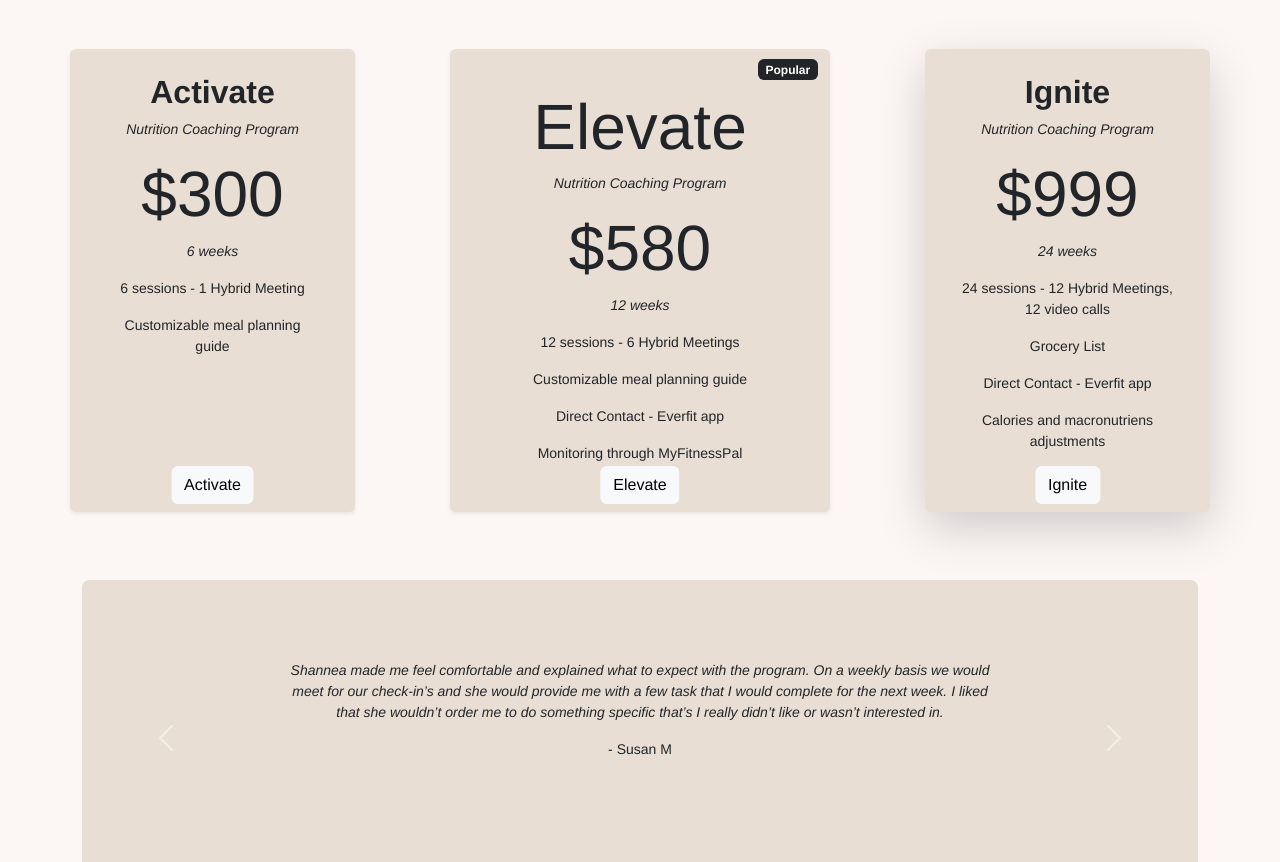
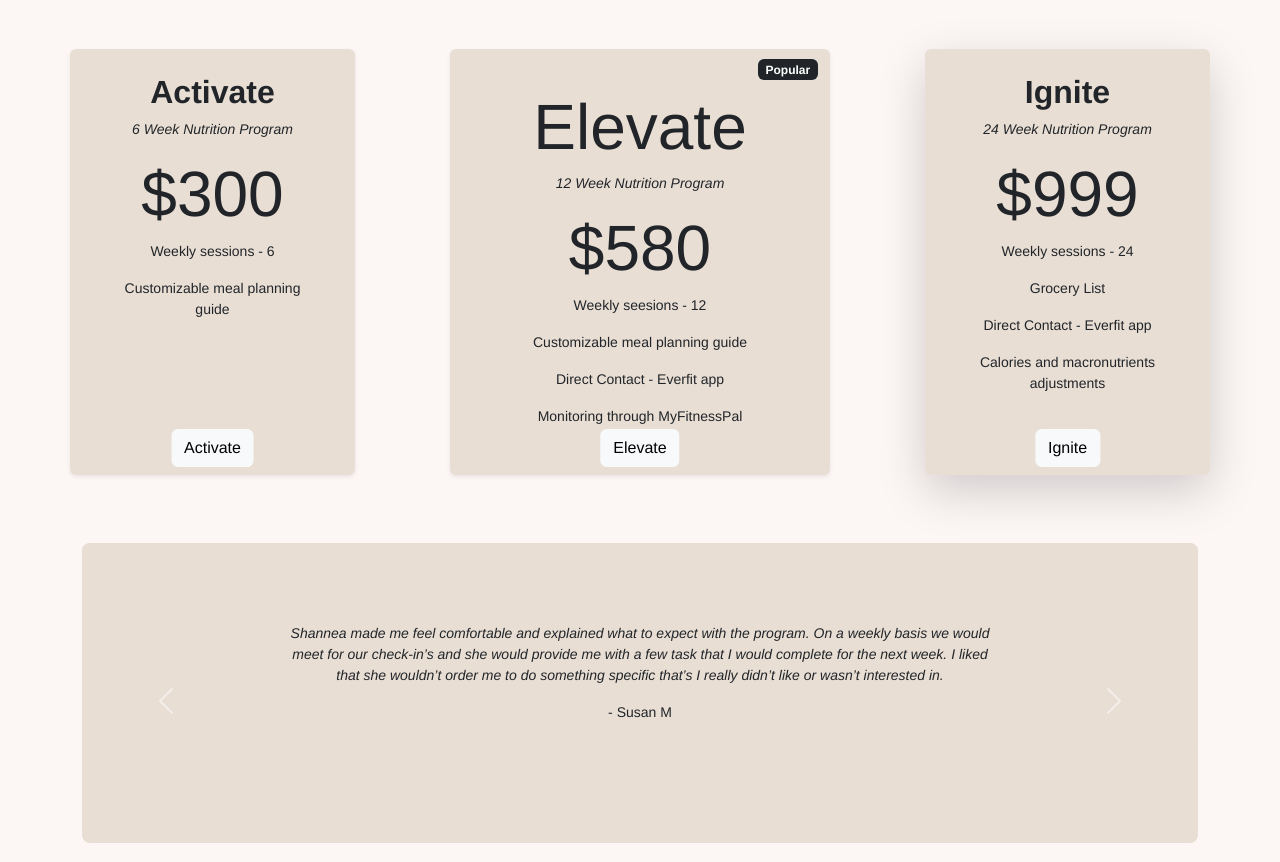
Before and after one commit to jemarm/cosmeticnurseshann, a website: page index.html in a window 1280 px wide. Shown: the part 1989-2851 px from the top of the page. Drawn offline with nearby package versions, Linux system fonts and the light colour scheme.

Commit message:
changes to ebook text and program plan
sdfasf

```diff
--- a/index.html
+++ b/index.html
@@ -117,20 +117,20 @@
 
 					<h2><strong>Activate</strong></h2>
 
-					<p><em> Nutrition Coaching Program</em></p>
+					<p><em> 6 Week Nutrition Program</em></p>
 				</div>
 			</div>
 			<div class="lc-block">
 				<div editable="rich">
 
 					<h2 class="display-3">$300</h2>
-					<p><em>6 weeks</em></p>
+					<!-- <p><em>6 weeks</em></p> -->
 				</div>
 			</div>
 			<div class="lc-block px-4 mb-4">
 				<div editable="rich">
 
-					<p>6 sessions - 1 Hybrid Meeting</p>
+					<p>Weekly sessions - 6</p>
 					<p>Customizable meal planning guide</p>
 
 				</div>
@@ -147,20 +147,20 @@
 
 					<h2 class="display-3"><strong>Elevate</strong></h2>
 
-					<p><em> Nutrition Coaching Program</em></p>
+					<p><em> 12 Week Nutrition Program</em></p>
 				</div>
 			</div>
 			<div class="lc-block">
 				<div editable="rich">
 
 					<h2 class="display-3">$580</h2>
-					<p><em>12 weeks</em></p>
+					<!-- <p><em>12 weeks</em></p> -->
 				</div>
 			</div>
 			<div class="lc-block px-4 mb-4">
 				<div editable="rich">
 
-					<p>12 sessions - 6 Hybrid Meetings </p>
+					<p>Weekly seesions - 12 </p>
 					<p>Customizable meal planning guide</p>
 					<p>Direct Contact - Everfit app</p>
 					<p>Monitoring through MyFitnessPal</p>
@@ -175,23 +175,23 @@
 
 					<h2><strong>Ignite</strong></h2>
 
-					<p><em> Nutrition Coaching Program</em></p>
+					<p><em> 24 Week Nutrition Program</em></p>
 				</div>
 			</div>
 			<div class="lc-block">
 				<div editable="rich">
 
 					<h2 class="display-3">$999</h2>
-					<p><em>24 weeks</em></p>
+					<!-- <p><em>24 weeks</em></p> -->
 				</div>
 			</div>
 			<div class="lc-block px-4 mb-4">
 				<div editable="rich">
 
-          <p>24 sessions - 12 Hybrid Meetings, 12 video calls </p>
+          <p>Weekly sessions - 24 </p>
 					<p>Grocery List</p>
 					<p>Direct Contact - Everfit app</p>
-					<p>Calories and macronutriens adjustments</p>
+					<p>Calories and macronutrients adjustments</p>
 
 
 				</div>
@@ -250,7 +250,6 @@
           <em>Health</em><br>
           <em style="background: linear-gradient(to bottom, #FCF6F5FF 50%, #f2e2d0 50%);">Goals</em><br>
            <em>Today</em><br>
-           <em style="background: linear-gradient(to bottom, #FCF6F5FF 50%, #f2e2d0 50%);">NUTRITION</em>
           </h2>
           <button type="button-hero-1" class="ebook-dl btn btn-light mt-3" type="button" onclick="window.open('https://fitbyshann.bigcartel.com/product/starters-guide-to-intermittent-fasting', '_blank');"> Ebook Download </button>
         </div>
```
